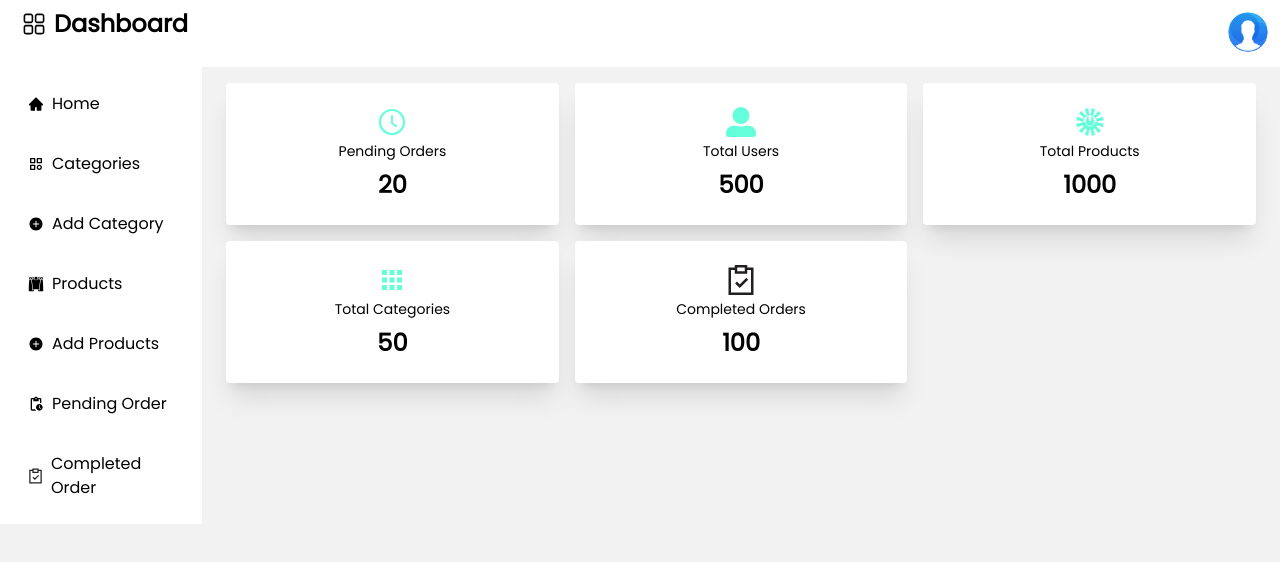
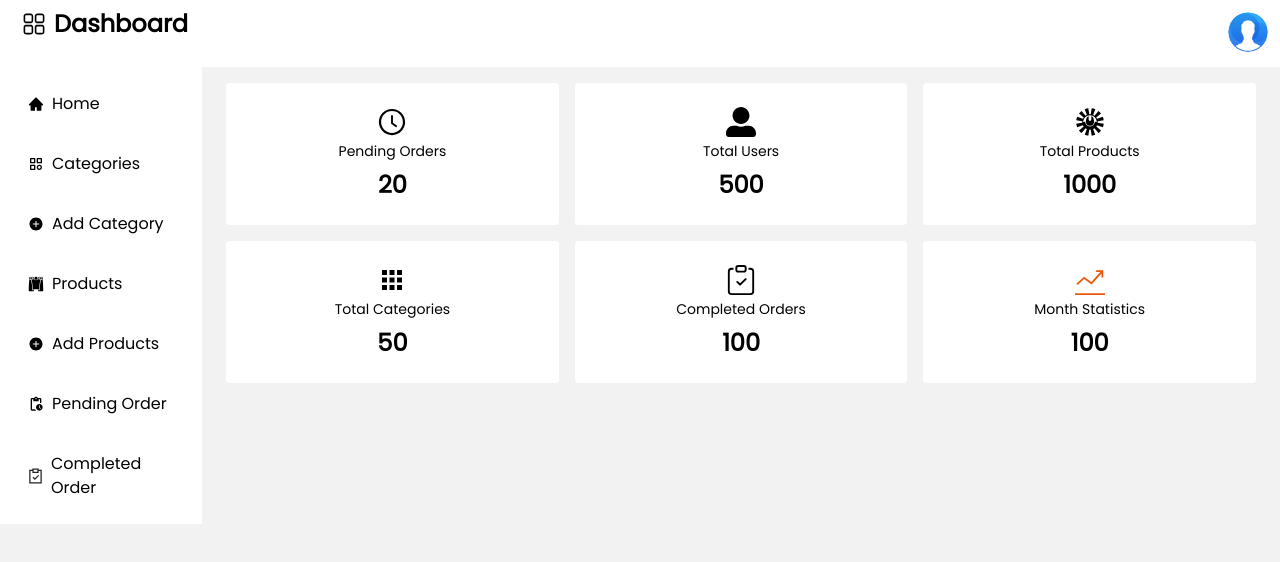
Before and after one commit to fullstack-dev3/fast-buy, a Next.js app: page /Dashboard in a window 1280 px wide. Shown: the top 562 px of the page. Built offline with nearby package versions, Linux system fonts and the light colour scheme.

Commit message:
Update dashboard stats tiles

```diff
--- a/src/Tiles.tsx
+++ b/src/Tiles.tsx
@@ -24,9 +24,15 @@ const data = [
     "count": 50
   },
   {
-    "icon": "GrCompliance",
+    "icon": "BsClipboardCheck",
+    "color": "text-black",
+    "title": "Completed Orders",
+    "count": 100
+  },
+  {
+    "icon": "TfiStatsUp",
     "color": "text-orange-600",
-    "title": "Completed Orders",
+    "title": "Month Statistics",
     "count": 100
   },
 ]
--- a/src/components/StatsTiles.tsx
+++ b/src/components/StatsTiles.tsx
@@ -1,9 +1,10 @@
 import React from 'react';
 import { AiOutlineClockCircle } from 'react-icons/ai';
 import { GiAbstract010 } from 'react-icons/gi';
-import { GrCompliance, GrUser } from 'react-icons/gr';
+import { BsClipboardCheck } from 'react-icons/bs';
 import { FaUserAlt } from 'react-icons/fa';
 import { CgMenuGridR } from 'react-icons/cg';
+import { TfiStatsUp } from 'react-icons/tfi';
 
 interface Props {
   key: number;
@@ -13,15 +14,15 @@ interface Props {
   count: number;
 }
 
-export default function StatsTiles({ Icon, title, count }: Props) {
+export default function StatsTiles({ Icon, color, title, count }: Props) {
   return (
-    <div className='m-2 py-6 shadow-xl bg-white rounded flex flex-col items-center justify-center'>
-      {Icon === 'GrCompliance' && <GrCompliance className='text-3xl text-[#64ffda]' />}
-      {Icon === 'GrUser' && <GrUser className='text-3xl text-[#64ffda]' />}
-      {Icon === 'GiAbstract010' && <GiAbstract010 className='text-3xl text-[#64ffda]' />}
-      {Icon === 'AiOutlineClockCircle' && <AiOutlineClockCircle className='text-3xl text-[#64ffda]' />}
-      {Icon === 'FaUserAlt' && <FaUserAlt className='text-3xl text-[#64ffda]' />}
-      {Icon === 'CgMenuGridR' && <CgMenuGridR className='text-3xl text-[#64ffda]' />}
+    <div className='m-2 py-6 dark:text-black cursor-pointer hover:shadow-xl transition-all duration-500 bg-white rounded flex flex-col items-center justify-center'>
+      {Icon === 'BsClipboardCheck' && <BsClipboardCheck className={'text-3xl ' + color} />}
+      {Icon === 'GiAbstract010' && <GiAbstract010 className={'text-3xl ' + color} />}
+      {Icon === 'AiOutlineClockCircle' && <AiOutlineClockCircle className={'text-3xl ' + color} />}
+      {Icon === 'FaUserAlt' && <FaUserAlt className={'text-3xl ' + color} />}
+      {Icon === 'CgMenuGridR' && <CgMenuGridR className={'text-3xl ' + color} />}
+      {Icon === 'TfiStatsUp' && <TfiStatsUp className={'text-3xl ' + color} />}
       <p className="text-sm mt-1">{title}</p>
       <p className="text-2xl mt-2 font-bold">{count}</p>
     </div>
```
